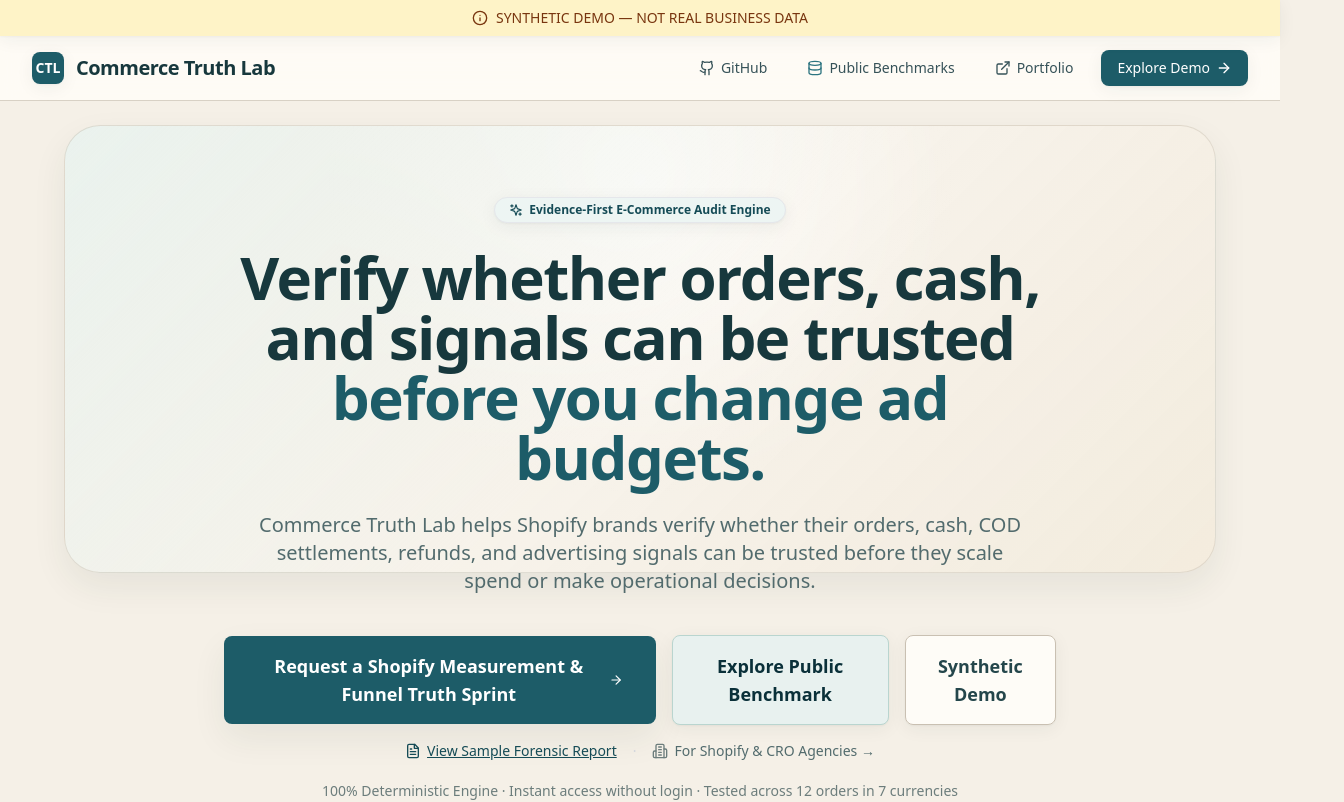
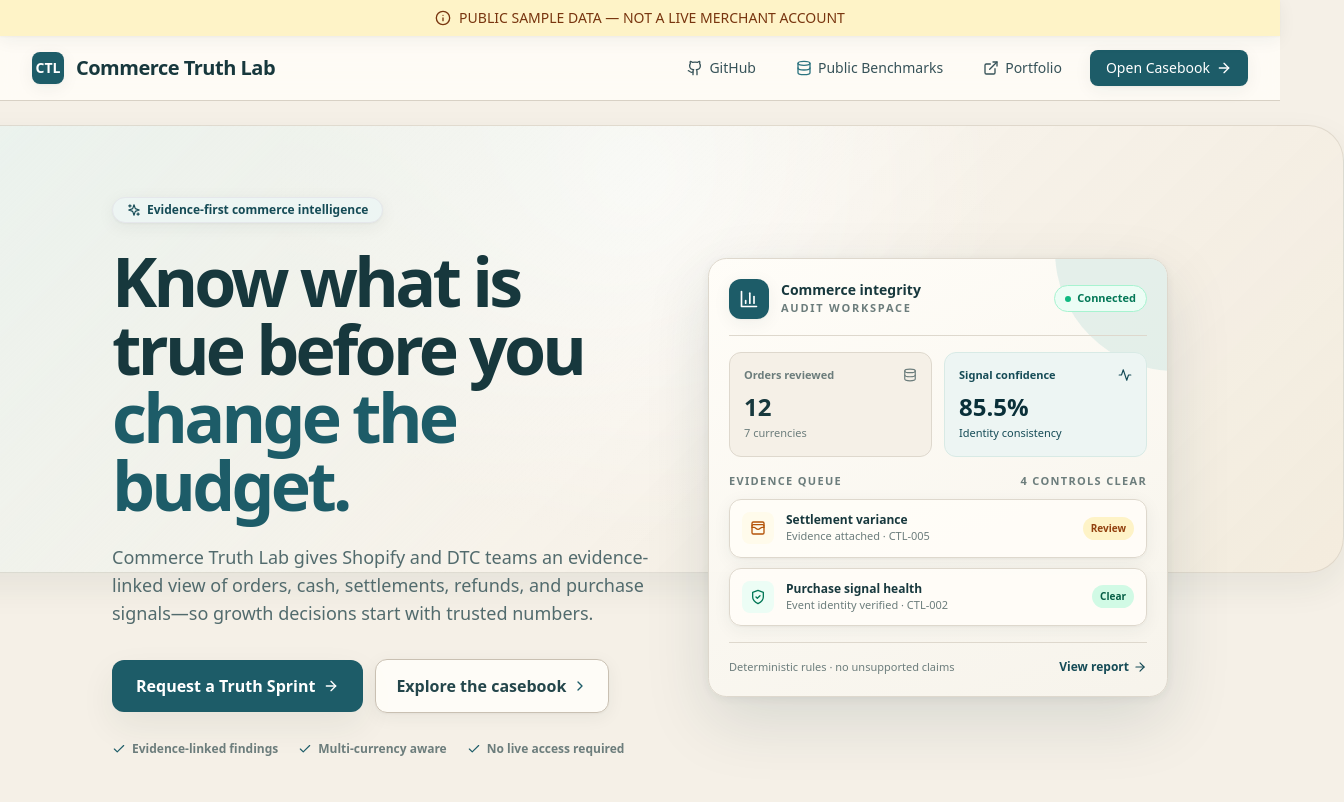
Before and after one commit to muslim-rashdi-ecom/commerce-truth-lab, a React (Vite) app in the folder apps/web/: page / in a window 1280 px wide. Shown: the top 802 px of the page, 1344 px wide, since content can reach past the window. Built offline with nearby package versions, Linux system fonts and the light colour scheme; no server answers.

Commit message:
feat(web): redesign product layout and casebook presentation

```diff
--- a/apps/web/src/App.tsx
+++ b/apps/web/src/App.tsx
@@ -42,7 +42,7 @@
             <Route path="/benchmarks" element={<PublicBenchmarksPage />} />
             <Route path="/benchmarks/:id" element={<PublicBenchmarksPage />} />
 
-            {/* Public Synthetic Demo Routes - No Login Required */}
+            {/* Public Casebook Routes - No Login Required */}
             <Route element={<Layout />}>
               <Route path="/demo" element={<OverviewPage />} />
               <Route path="/demo/overview" element={<OverviewPage />} />
--- a/apps/web/src/components/Footer.tsx
+++ b/apps/web/src/components/Footer.tsx
@@ -16,7 +16,7 @@
           </a>
         </p>
         <p className="text-xs text-gray-500">
-          Evidence-first e-commerce audit &middot; Synthetic demo only &middot; No real business data
+          Evidence-first e-commerce audit &middot; Public sample workspace &middot; No live merchant data
         </p>
       </div>
     </footer>
--- a/apps/web/src/components/Layout.tsx
+++ b/apps/web/src/components/Layout.tsx
@@ -35,7 +35,10 @@
           >
             <Menu className="w-6 h-6" />
           </button>
-          <h1 className="text-xl font-bold text-gray-900 tracking-tight">Commerce Truth Lab</h1>
+              <div>
+                <h1 className="text-xl font-bold text-gray-900 tracking-tight">Commerce Truth Lab</h1>
+                <p className="hidden sm:block text-[10px] uppercase tracking-[0.18em] text-gray-500 font-semibold mt-0.5">Audit workspace</p>
+              </div>
         </div>
         <div className="hidden sm:block">
           <SyntheticBadge compact />
--- a/apps/web/src/components/MetricCard.tsx
+++ b/apps/web/src/components/MetricCard.tsx
@@ -13,7 +13,7 @@
 
 export const MetricCard: React.FC<MetricCardProps> = ({ title, value, subtitle, icon, trend }) => {
   return (
-    <div className="bg-white rounded-lg shadow-sm border border-gray-200 p-6 flex flex-col">
+    <div className="metric-card bg-white rounded-xl shadow-sm border border-gray-200 p-6 flex flex-col">
       <div className="flex items-start justify-between">
         <h3 className="text-sm font-medium text-gray-500">{title}</h3>
         {icon && <div className="text-gray-400">{icon}</div>}
--- a/apps/web/src/components/SyntheticBadge.tsx
+++ b/apps/web/src/components/SyntheticBadge.tsx
@@ -13,7 +13,7 @@
       compact ? "px-3 py-1 text-xs rounded-full" : "w-full py-2 px-4 text-sm shadow-sm z-50 sticky top-0"
     )}>
       <Info className={clsx("mr-2", compact ? "w-3 h-3" : "w-4 h-4")} />
-      <span>SYNTHETIC DEMO — NOT REAL BUSINESS DATA</span>
+      <span>PUBLIC SAMPLE DATA — NOT A LIVE MERCHANT ACCOUNT</span>
     </div>
   );
 };
--- a/apps/web/src/index.css
+++ b/apps/web/src/index.css
@@ -103,6 +103,105 @@
   isolation: isolate;
 }
 
+.landing-shell main > section:not(.hero-section) {
+  position: relative;
+}
+
+.landing-shell main > section:not(.hero-section) h2 {
+  letter-spacing: -0.035em;
+}
+
+.landing-shell .bg-white.rounded-xl,
+.landing-shell .bg-white.rounded-2xl,
+.app-shell .bg-white.rounded-xl,
+.app-shell .bg-white.rounded-2xl {
+  box-shadow: var(--shadow-card) !important;
+}
+
+.hero-grid {
+  min-height: 33rem;
+}
+
+.hero-console {
+  position: relative;
+  overflow: hidden;
+  background: linear-gradient(160deg, rgba(255, 253, 248, 0.98), rgba(247, 244, 236, 0.92)) !important;
+  box-shadow: 0 24px 65px rgba(23, 56, 61, 0.13), 0 2px 8px rgba(23, 56, 61, 0.06) !important;
+}
+
+.hero-console::after {
+  content: "";
+  position: absolute;
+  width: 15rem;
+  height: 15rem;
+  right: -8rem;
+  top: -8rem;
+  border-radius: 999px;
+  background: rgba(216, 234, 229, 0.65);
+  pointer-events: none;
+}
+
+.hero-console > * {
+  position: relative;
+  z-index: 1;
+}
+
+.hero-console-stat {
+  transition: transform 180ms ease, box-shadow 180ms ease;
+}
+
+.hero-console-stat:hover {
+  transform: translateY(-2px);
+  box-shadow: var(--shadow-card);
+}
+
+.metric-card {
+  min-height: 8.7rem;
+  transition: transform 180ms ease, box-shadow 180ms ease, border-color 180ms ease;
+}
+
+.metric-card:hover {
+  transform: translateY(-3px);
+  border-color: #b8d1cb !important;
+  box-shadow: var(--shadow-soft) !important;
+}
+
+.app-shell aside {
+  background: rgba(255, 253, 248, 0.96) !important;
+  border-color: var(--line) !important;
+}
+
+.app-shell main,
+.app-shell main > div {
+  min-height: 100%;
+}
+
+.app-shell table thead {
+  background: #f3eee5 !important;
+}
+
+.app-shell table tbody tr {
+  transition: background-color 150ms ease;
+}
+
+.app-shell table tbody tr:hover {
+  background: #faf6ee !important;
+}
+
+.app-shell input,
+.app-shell select,
+.app-shell textarea {
+  background-color: rgba(255, 253, 248, 0.9);
+  border-color: var(--line-strong) !important;
+}
+
+.app-shell input:focus,
+.app-shell select:focus,
+.app-shell textarea:focus {
+  border-color: var(--sea) !important;
+  box-shadow: 0 0 0 3px rgba(45, 116, 128, 0.12);
+}
+
 .hero-section::before {
   content: "";
   position: absolute;
--- a/apps/web/src/pages/LandingPage.tsx
+++ b/apps/web/src/pages/LandingPage.tsx
@@ -19,7 +19,11 @@
   CheckCircle2,
   Building2,
   FileText,
-  Database
+  Database,
+  BarChart3,
+  WalletCards,
+  Check,
+  ChevronRight
 } from 'lucide-react';
 import { SyntheticBadge } from '../components/SyntheticBadge';
 import { Footer } from '../components/Footer';
@@ -72,7 +76,7 @@
               onClick={() => navigate('/demo')}
               className="inline-flex items-center px-4 py-2 bg-brand-600 hover:bg-brand-700 text-white text-sm font-medium rounded-lg shadow-sm transition-colors"
             >
-              Explore Demo
+              Open Casebook
               <ArrowRight className="ml-1.5 w-4 h-4" />
             </button>
           </div>
@@ -81,66 +85,98 @@
 
       <main className="flex-1 w-full max-w-7xl mx-auto px-4 sm:px-6 lg:px-8 py-12 sm:py-16 space-y-24">
         {/* Section 0: Hero Section */}
-        <section className="hero-section text-center max-w-4xl mx-auto pt-4 sm:pt-8 px-4 sm:px-8 pb-10">
+        <section className="hero-section max-w-6xl mx-auto pt-4 sm:pt-8 px-5 sm:px-10 lg:px-12 pb-10">
+          <div className="hero-grid grid lg:grid-cols-[1.08fr_0.92fr] gap-10 lg:gap-14 items-center">
+            <div className="text-left">
               <div className="inline-flex items-center px-3.5 py-1 rounded-full text-xs font-semibold bg-brand-50 text-brand-700 border border-brand-200 mb-6 shadow-sm">
                 <Sparkles className="w-3.5 h-3.5 mr-1.5" />
-            Evidence-First E-Commerce Audit Engine
+                Evidence-first commerce intelligence
               </div>
 
-          <h1 className="text-3xl sm:text-5xl lg:text-6xl font-extrabold tracking-tight text-gray-900 mb-6 leading-tight">
-            Verify whether orders, cash, and signals can be trusted{' '}
-            <span className="text-brand-600">before you change ad budgets.</span>
+              <h1 className="text-4xl sm:text-5xl lg:text-[4.25rem] font-extrabold tracking-[-0.055em] text-gray-900 mb-6 leading-[1.02]">
+                Know what is true before you{' '}
+                <span className="text-brand-600">change the budget.</span>
               </h1>
 
-          <p className="text-base sm:text-lg lg:text-xl text-gray-600 mb-10 max-w-3xl mx-auto leading-relaxed">
-            Commerce Truth Lab helps Shopify brands verify whether their orders, cash, COD settlements, refunds, and advertising signals can be trusted before they scale spend or make operational decisions.
+              <p className="text-base sm:text-lg text-gray-600 mb-8 max-w-xl leading-relaxed">
+                Commerce Truth Lab gives Shopify and DTC teams an evidence-linked view of orders, cash, settlements, refunds, and purchase signals—so growth decisions start with trusted numbers.
               </p>
 
-          <div className="flex flex-col sm:flex-row justify-center items-center gap-4">
+              <div className="flex flex-col sm:flex-row items-stretch sm:items-center gap-3">
                 <a
                   href="https://syed-muslim-shah-portfolio.vercel.app/"
                   target="_blank"
                   rel="noopener noreferrer"
-              className="w-full sm:w-auto px-8 py-4 bg-brand-600 hover:bg-brand-700 text-white font-semibold rounded-lg shadow-md hover:shadow-lg transition-all flex items-center justify-center text-base sm:text-lg"
+                  className="w-full sm:w-auto px-6 py-3.5 bg-brand-600 hover:bg-brand-700 text-white font-semibold rounded-xl shadow-md hover:shadow-lg transition-all flex items-center justify-center"
                 >
-              Request a Shopify Measurement &amp; Funnel Truth Sprint
-              <ArrowRight className="ml-2 w-5 h-5" />
+                  Request a Truth Sprint
+                  <ArrowRight className="ml-2 w-4 h-4" />
                 </a>
                 <button
                   onClick={() => navigate('/benchmarks')}
-              className="w-full sm:w-auto px-6 py-4 bg-blue-50 border border-blue-200 hover:bg-blue-100 text-blue-900 font-semibold rounded-lg shadow-sm transition-all flex items-center justify-center text-base sm:text-lg"
+                  className="w-full sm:w-auto px-5 py-3.5 bg-white border border-gray-300 hover:border-brand-500 hover:bg-brand-50 text-gray-800 font-semibold rounded-xl transition-all flex items-center justify-center"
                 >
-              Explore Public Benchmark
-            </button>
-            <button
-              onClick={() => navigate('/demo')}
-              className="w-full sm:w-auto px-6 py-4 bg-white border border-gray-300 hover:bg-gray-50 text-gray-800 font-semibold rounded-lg shadow-sm transition-all flex items-center justify-center text-base sm:text-lg"
-            >
-              Synthetic Demo
+                  Explore the casebook
+                  <ChevronRight className="ml-1.5 w-4 h-4 text-brand-600" />
                 </button>
               </div>
 
-          <div className="mt-4 flex flex-wrap justify-center items-center gap-4 text-sm">
-            <button
-              onClick={() => navigate('/demo/reports')}
-              className="inline-flex items-center text-brand-700 hover:text-brand-900 font-medium underline"
-            >
-              <FileText className="w-4 h-4 mr-1.5" />
-              View Sample Forensic Report
-            </button>
-            <span className="text-gray-300">&middot;</span>
-            <a
-              href="#agency-partner"
-              className="inline-flex items-center text-gray-600 hover:text-gray-900 font-medium"
-            >
-              <Building2 className="w-4 h-4 mr-1.5 text-gray-500" />
-              For Shopify &amp; CRO Agencies &rarr;
-            </a>
+              <div className="mt-7 flex flex-wrap items-center gap-x-5 gap-y-2 text-xs font-semibold text-gray-500">
+                <span className="inline-flex items-center"><Check className="w-3.5 h-3.5 mr-1.5 text-brand-600" />Evidence-linked findings</span>
+                <span className="inline-flex items-center"><Check className="w-3.5 h-3.5 mr-1.5 text-brand-600" />Multi-currency aware</span>
+                <span className="inline-flex items-center"><Check className="w-3.5 h-3.5 mr-1.5 text-brand-600" />No live access required</span>
+              </div>
             </div>
 
-          <p className="mt-5 text-xs sm:text-sm text-gray-500 font-medium">
-            100% Deterministic Engine &middot; Instant access without login &middot; Tested across 12 orders in 7 currencies
-          </p>
+            <div className="hero-console premium-card p-4 sm:p-5">
+              <div className="flex items-center justify-between pb-4 border-b border-gray-200">
+                <div className="flex items-center gap-3">
+                  <div className="w-10 h-10 rounded-xl bg-brand-600 text-white flex items-center justify-center shadow-sm">
+                    <BarChart3 className="w-5 h-5" />
+                  </div>
+                  <div>
+                    <p className="text-sm font-bold text-gray-900">Commerce integrity</p>
+                    <p className="text-[11px] uppercase tracking-[0.16em] text-gray-500 font-semibold">Audit workspace</p>
+                  </div>
+                </div>
+                <span className="inline-flex items-center gap-1.5 text-[11px] font-bold text-emerald-700 bg-emerald-50 border border-emerald-200 rounded-full px-2.5 py-1">
+                  <span className="w-1.5 h-1.5 bg-emerald-500 rounded-full" /> Connected
+                </span>
+              </div>
+
+              <div className="grid grid-cols-2 gap-3 py-4">
+                <div className="hero-console-stat bg-gray-50 rounded-xl p-3.5 border border-gray-200">
+                  <div className="flex items-center justify-between text-gray-500"><span className="text-[11px] font-semibold">Orders reviewed</span><Database className="w-3.5 h-3.5" /></div>
+                  <p className="text-2xl font-bold text-gray-900 mt-2">12</p>
+                  <p className="text-[11px] text-gray-500 mt-0.5">7 currencies</p>
+                </div>
+                <div className="hero-console-stat bg-brand-50 rounded-xl p-3.5 border border-brand-100">
+                  <div className="flex items-center justify-between text-brand-700"><span className="text-[11px] font-semibold">Signal confidence</span><Activity className="w-3.5 h-3.5" /></div>
+                  <p className="text-2xl font-bold text-brand-900 mt-2">85.5%</p>
+                  <p className="text-[11px] text-brand-700 mt-0.5">Identity consistency</p>
+                </div>
+              </div>
+
+              <div className="space-y-2.5">
+                <div className="flex items-center justify-between text-[11px] font-bold uppercase tracking-[0.12em] text-gray-500"><span>Evidence queue</span><span>4 controls clear</span></div>
+                <div className="flex items-center gap-3 p-3 rounded-xl bg-white border border-gray-200">
+                  <div className="w-8 h-8 rounded-lg bg-amber-50 text-amber-700 flex items-center justify-center"><WalletCards className="w-4 h-4" /></div>
+                  <div className="min-w-0 flex-1"><p className="text-xs font-bold text-gray-900">Settlement variance</p><p className="text-[11px] text-gray-500">Evidence attached · CTL-005</p></div>
+                  <span className="text-[10px] font-bold text-amber-800 bg-amber-100 px-2 py-1 rounded-full">Review</span>
+                </div>
+                <div className="flex items-center gap-3 p-3 rounded-xl bg-white border border-gray-200">
+                  <div className="w-8 h-8 rounded-lg bg-emerald-50 text-emerald-700 flex items-center justify-center"><ShieldCheck className="w-4 h-4" /></div>
+                  <div className="min-w-0 flex-1"><p className="text-xs font-bold text-gray-900">Purchase signal health</p><p className="text-[11px] text-gray-500">Event identity verified · CTL-002</p></div>
+                  <span className="text-[10px] font-bold text-emerald-800 bg-emerald-100 px-2 py-1 rounded-full">Clear</span>
+                </div>
+              </div>
+
+              <div className="mt-4 pt-4 border-t border-gray-200 flex items-center justify-between">
+                <span className="text-[11px] text-gray-500">Deterministic rules · no unsupported claims</span>
+                <button onClick={() => navigate('/demo/reports')} className="text-xs font-bold text-brand-700 hover:text-brand-900 inline-flex items-center">View report <ArrowRight className="ml-1 w-3.5 h-3.5" /></button>
+              </div>
+            </div>
+          </div>
         </section>
 
         {/* Section 1: What Commerce Truth Lab Does */}
@@ -371,8 +407,8 @@
           </div>
           <div className="grid grid-cols-1 md:grid-cols-2 gap-4 text-sm text-gray-600">
             <div className="p-4 bg-gray-50 rounded-lg border border-gray-100">
-              <span className="font-semibold text-gray-900 block mb-1">1. Synthetic Public Demonstration:</span>
-              <p className="text-xs sm:text-sm">The public demo operates entirely on deterministic synthetic records across 7 currencies (AED, USD, JPY, KWD, PKR, GBP, EUR). No live merchant accounts are accessible without credentials.</p>
+              <span className="font-semibold text-gray-900 block mb-1">1. Public sample workspace:</span>
+              <p className="text-xs sm:text-sm">The public workspace operates on deterministic sample records across 7 currencies (AED, USD, JPY, KWD, PKR, GBP, EUR). No live merchant accounts are accessible without credentials.</p>
             </div>
             <div className="p-4 bg-gray-50 rounded-lg border border-gray-100">
               <span className="font-semibold text-gray-900 block mb-1">2. Deterministic Rule Boundaries:</span>
@@ -389,15 +425,15 @@
           </div>
         </section>
 
-        {/* Section 7: Synthetic Demo Explanation */}
+        {/* Section 7: Public Casebook Explanation */}
         <section className="bg-white p-8 sm:p-10 rounded-2xl border border-gray-200 shadow-sm space-y-6">
           <div className="text-center max-w-3xl mx-auto">
             <div className="inline-flex items-center text-xs font-semibold uppercase tracking-wider text-brand-600 bg-brand-50 px-2.5 py-1 rounded-md mb-2">
               <Compass className="w-3.5 h-3.5 mr-1" /> Public Casebook
             </div>
-            <h2 className="text-2xl sm:text-3xl font-bold text-gray-900">7. The Synthetic Demo Casebook</h2>
+            <h2 className="text-2xl sm:text-3xl font-bold text-gray-900">7. The Public Casebook</h2>
             <p className="mt-2 text-gray-600 text-sm sm:text-base">
-              The public demo evaluates a deterministic test cohort of 12 multi-currency orders demonstrating both positive exceptions and verified healthy controls.
+              The public casebook evaluates a deterministic sample cohort of 12 multi-currency orders demonstrating both positive exceptions and verified healthy controls.
             </p>
           </div>
 
@@ -425,7 +461,7 @@
               onClick={() => navigate('/demo')}
               className="inline-flex items-center px-6 py-3 bg-brand-600 hover:bg-brand-700 text-white font-medium rounded-lg shadow-sm transition-colors text-sm"
             >
-              Open Interactive Demo (No Login)
+              Open Audit Casebook (No Login)
               <ArrowRight className="ml-2 w-4 h-4" />
             </button>
           </div>
@@ -621,7 +657,7 @@
               onClick={() => navigate('/demo')}
               className="w-full sm:w-auto px-8 py-4 bg-white border border-gray-300 hover:bg-gray-50 text-gray-800 font-semibold rounded-lg shadow-sm transition-all text-base"
             >
-              Explore the Synthetic Demo
+              Explore the Public Casebook
             </button>
           </div>
 
--- a/apps/web/src/pages/benchmarks/PublicBenchmarksPage.tsx
+++ b/apps/web/src/pages/benchmarks/PublicBenchmarksPage.tsx
@@ -138,7 +138,7 @@
               onClick={() => navigate('/demo')}
               className="text-gray-600 hover:text-gray-900 px-3 py-1.5 rounded-md hover:bg-gray-100 transition-colors"
             >
-              Synthetic Demo
+              Sample Casebook
             </button>
             <button
               onClick={() => navigate('/workspace/login')}
--- a/apps/web/src/pages/demo/OverviewPage.tsx
+++ b/apps/web/src/pages/demo/OverviewPage.tsx
@@ -45,8 +45,8 @@
               Deterministic verification across store orders, payments, courier collections, and tracking signals.
             </p>
           </div>
-          <span className="inline-flex items-center px-3 py-1 rounded-full text-xs font-semibold bg-amber-100 text-amber-900 border border-amber-300 w-fit">
-            SYNTHETIC DEMO &middot; 12 ORDERS
+            <span className="inline-flex items-center px-3 py-1 rounded-full text-xs font-semibold bg-amber-100 text-amber-900 border border-amber-300 w-fit">
+            PUBLIC SAMPLE &middot; 12 ORDERS
           </span>
         </div>
       </div>
--- a/apps/web/src/pages/demo/ReportsPage.tsx
+++ b/apps/web/src/pages/demo/ReportsPage.tsx
@@ -62,10 +62,10 @@
           <ShieldAlert className="w-5 h-5 text-amber-600 mr-3 shrink-0 mt-0.5" />
           <div>
             <span className="text-sm font-bold text-amber-900 block">
-              SYNTHETIC DEMONSTRATION NOTICE
+              PUBLIC SAMPLE DATA NOTICE
             </span>
             <p className="text-xs text-amber-800 mt-0.5 leading-relaxed">
-              All exported reports contain synthetic demonstration data generated offline for portfolio verification.
+              All exported reports contain public sample or generated test data for product verification.
               No real merchant financials or customer identities are represented.
             </p>
           </div>
--- a/apps/web/src/pages/workspace/WorkspaceLayout.tsx
+++ b/apps/web/src/pages/workspace/WorkspaceLayout.tsx
@@ -168,7 +168,7 @@
                 onClick={() => navigate('/demo')}
                 className="hidden sm:inline-flex text-xs font-medium text-gray-500 hover:text-gray-800 bg-gray-100 px-2.5 py-1.5 rounded-md transition-colors"
               >
-                Public Demo
+                Sample Casebook
               </button>
               <div className="flex items-center pl-3 border-l border-gray-200">
                 <div className="text-right hidden sm:block mr-2">
--- a/apps/web/src/pages/workspace/WorkspaceLoginPage.tsx
+++ b/apps/web/src/pages/workspace/WorkspaceLoginPage.tsx
@@ -53,7 +53,7 @@
             className="text-sm font-medium text-brand-600 hover:text-brand-800 flex items-center transition-colors"
           >
             <ArrowLeft className="w-4 h-4 mr-1" />
-            Public Synthetic Demo
+            Open Sample Casebook
           </button>
         </div>
       </header>
```
Lines whose indentation alone changed are shown as unchanged.
